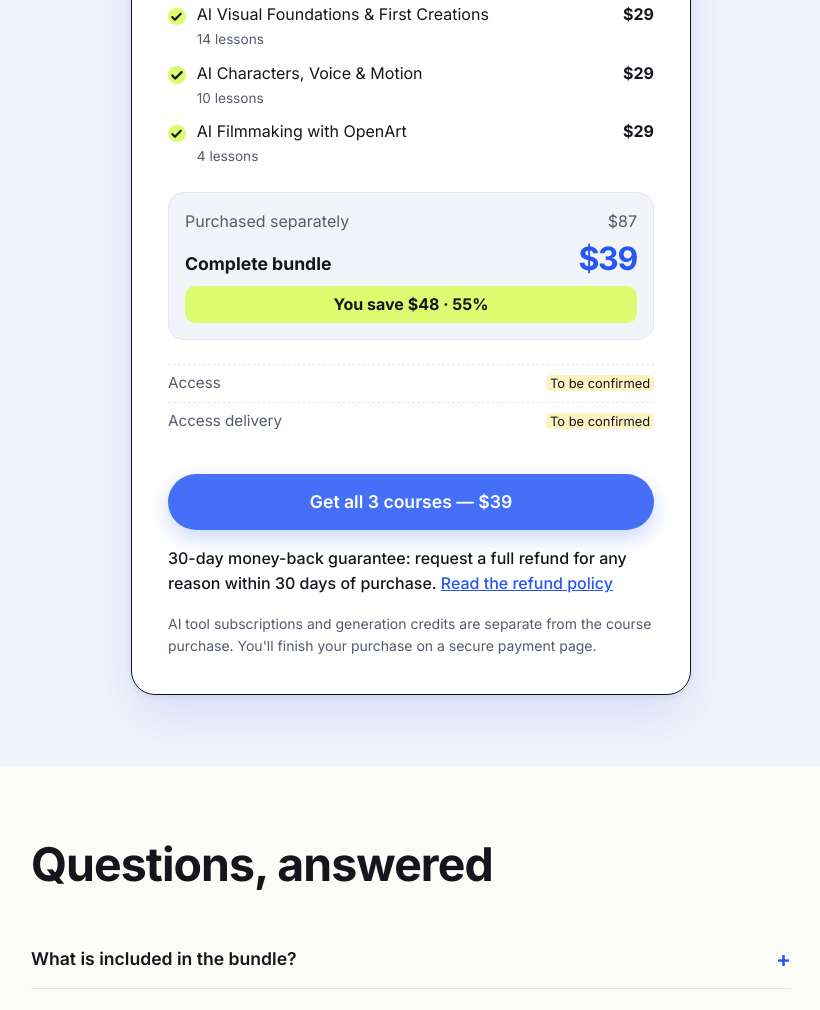
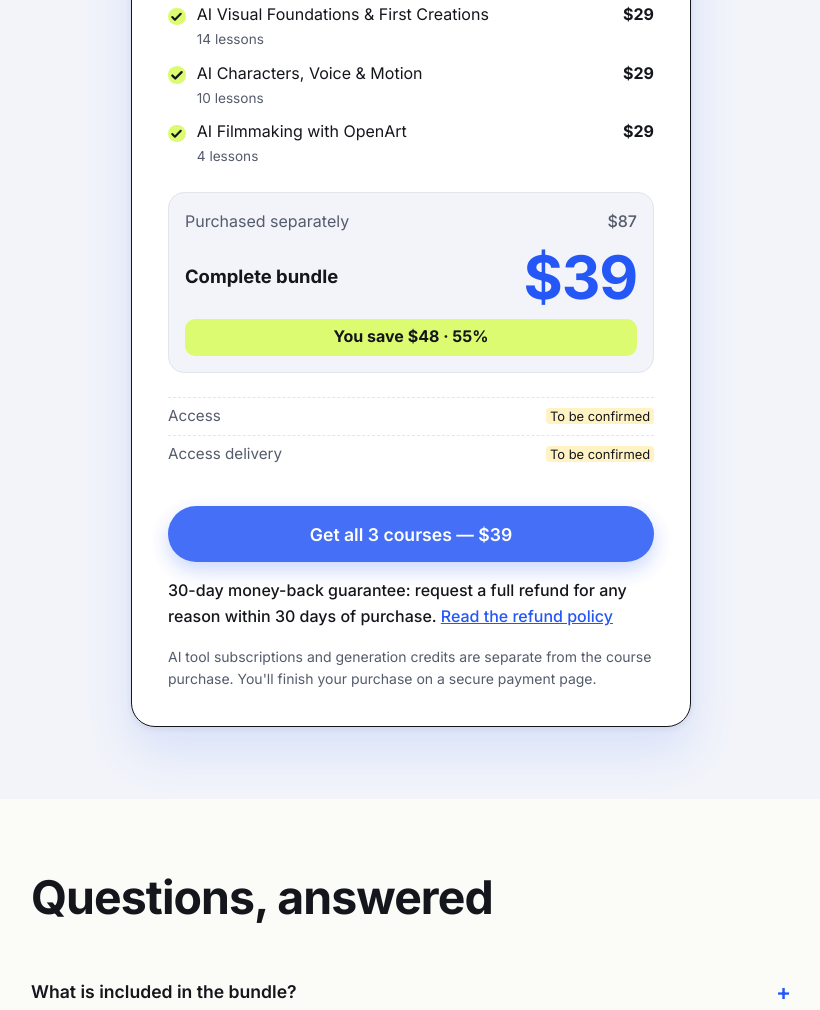
Before and after one commit to sergiimariukhnyk-cpu/ai-creator-bundle-site, a plain HTML site: page index.html in a window 1280 px wide. Shown: the part 3993-5003 px from the top of the page, without its empty margins (229-1049 px from the left). Drawn offline with Linux system fonts and the light colour scheme.

Commit message:
Make the bundle price the focal point of the pricing summary
Co-Authored-By: Claude Sonnet 5.5 <noreply@anthropic.com>

```diff
--- a/styles.css
+++ b/styles.css
@@ -433,3 +433,9 @@ html{scroll-padding-top:var(--scroll-pad,76px)}
 @media (min-width:901px){
   .hero-visual{align-self:start;margin-top:clamp(1rem,4vw,3.5rem)}
 }
+
+/* ===== pricing summary: bundle price is the focal point (v12) ===== */
+.price-summary .sum-bundle{align-items:center;padding-block:.25rem}
+.price-summary .sum-bundle > span:first-child{font-size:1.15rem}
+.price-summary .sum-bundle .price-now{font-size:clamp(2.75rem,8vw,3.75rem);line-height:1;letter-spacing:-.02em}
+.price-summary .sum-sep .sum-val{font-weight:500}
```
